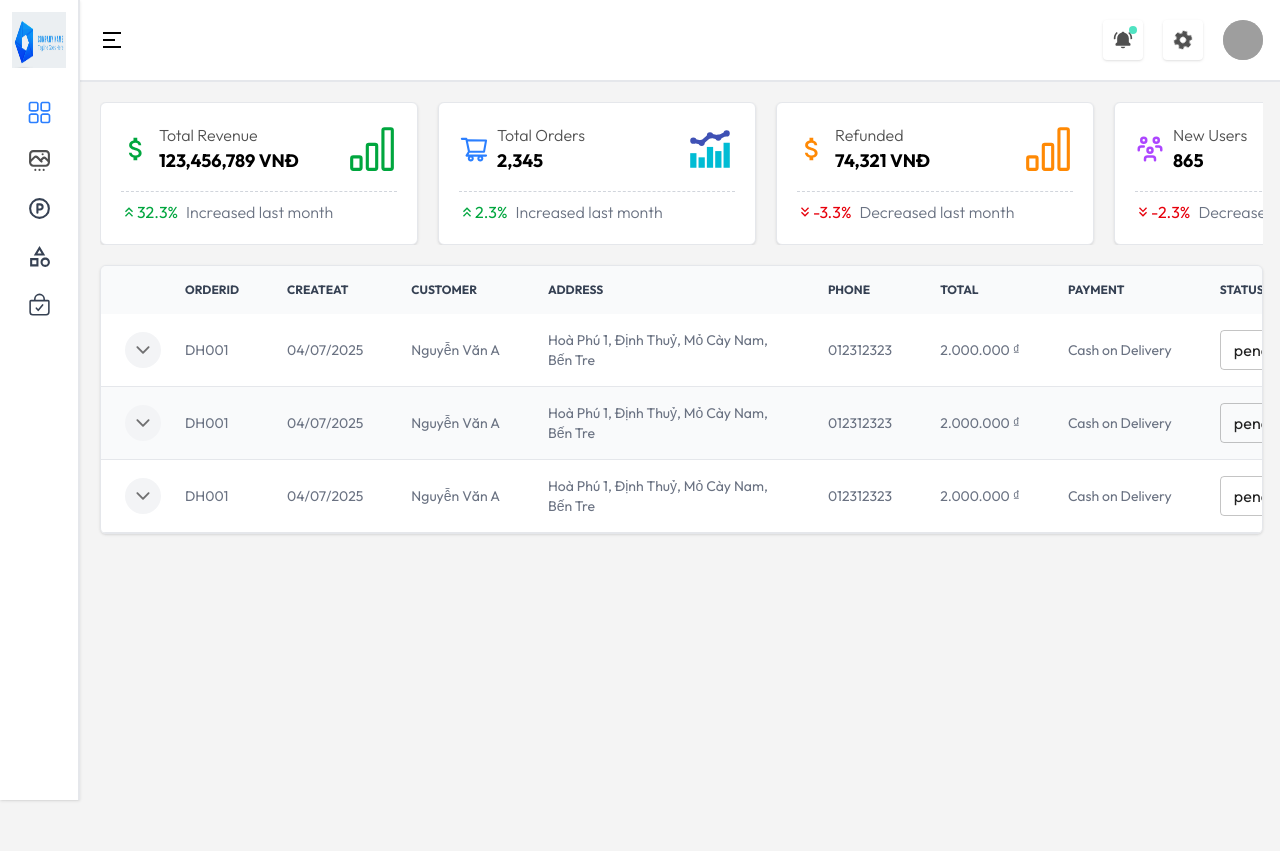
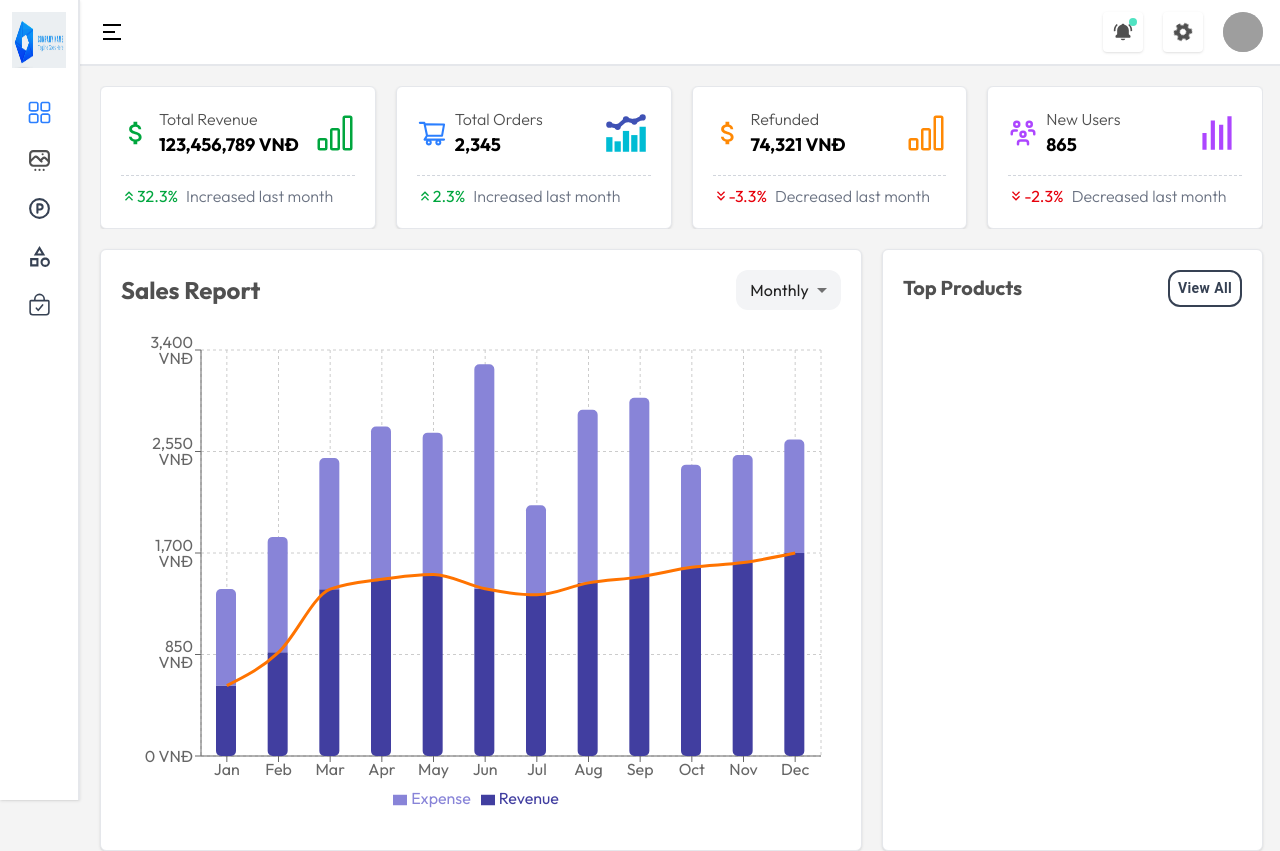
Before and after one commit to duyphan2501/mern-ecommerce-electronic-devices, a React (Vite) app in the folder admin/: page / in a window 1280 px wide. Shown: the top 851 px of the page. Before the commit the page ends 800 px from the top, so only its background shows below. Built offline with nearby package versions, Linux system fonts and the light colour scheme; grey boxes are pictures that could not be loaded.

Commit message:
sales chart UI

```diff
--- a/admin/package.json
+++ b/admin/package.json
@@ -19,6 +19,7 @@
     "react-dom": "^19.1.0",
     "react-icons": "^5.5.0",
     "react-router-dom": "^7.6.3",
+    "recharts": "^3.0.2",
     "swiper": "^11.2.10",
     "tailwindcss": "^4.1.11"
   },
--- a/admin/src/Pages/Dashboard/index.jsx
+++ b/admin/src/Pages/Dashboard/index.jsx
@@ -1,11 +1,33 @@
+import { Button } from "@mui/material";
 import DashboardCardSlider from "../../components/DashboardSlider";
+import SalesChart from "../../components/SalesChart";
 import OrderTable from "../../components/OrderTable";
+import ViewAllButton from "../../components/ViewAllButton";
 
 const Dashboard = () => {
   return (
     <div className="p-5">
       <DashboardCardSlider />
-      <section className="mt-5">
+      <div className="flex gap-5 mt-5">
+        <div className="w-2/3 bg-white border border-gray-200 rounded-md p-5 shadow">
+          <SalesChart />
+        </div>
+        <div className="w-1/3 bg-white border border-gray-200 rounded-md p-5 shadow">
+          <div className="flex justify-between items-center">
+            <h3 className="font-bold text-xl">Top Products</h3>
+            <div className="">
+              <ViewAllButton link={"/"} />
+            </div>
+          </div>
+        </div>
+      </div>
+      <section className="mt-5 bg-white border border-gray-200 p-5 rounded-md">
+        <div className="flex justify-between items-center mb-5">
+          <h3 className="font-bold text-xl">Recent Orders</h3>
+          <div className="">
+            <ViewAllButton link={"/"} />
+          </div>
+        </div>
         <OrderTable />
       </section>
     </div>
--- a/admin/src/components/DashboardSlider/index.jsx
+++ b/admin/src/components/DashboardSlider/index.jsx
@@ -20,7 +20,7 @@ const DashboardCardSlider = () => {
           500: { slidesPerView: 1.5 },
           670: { slidesPerView: 2.5 },
           1024: { slidesPerView: 3 },
-          1280: { slidesPerView: 3.5 }
+          1280: { slidesPerView: 4 }
         }}
         navigation={true}
         modules={[Navigation]}
@@ -30,7 +30,7 @@ const DashboardCardSlider = () => {
             icon={<MdOutlineAttachMoney size={30} className="text-green-600" />}
             label="Total Revenue"
             price={123456789}
-            chartIcon={<BsBarChart size={50} className="text-green-600" />}
+            chartIcon={<BsBarChart size={40} className="text-green-600" />}
             gapLastmonth={32.3}
           />
         </SwiperSlide>
@@ -52,7 +52,7 @@ const DashboardCardSlider = () => {
             }
             label="Refunded"
             price={74321}
-            chartIcon={<BsBarChart size={50} className="text-orange-400" />}
+            chartIcon={<BsBarChart size={40} className="text-orange-400" />}
             gapLastmonth={-3.3}
           />
         </SwiperSlide>
--- a/admin/src/components/Header/index.jsx
+++ b/admin/src/components/Header/index.jsx
@@ -21,10 +21,10 @@ const Header = () => {
     setAnchorEl(null);
   };
 
-  const {isOpenSidebar, handleClickSidebar} = useContext(MyContext)
+  const { handleClickSidebar} = useContext(MyContext)
 
   return (
-    <header className={` py-5 bg-white border-b-2 border-gray-200`}>
+    <header className={`sticky top-0 z-100 py-3 bg-white border-b-2 border-gray-200`}>
       <div className="pl-3 pr-5 flex justify-between items-center">
         <IconButton onClick={handleClickSidebar}>
           <RiMenu2Fill className="text-black" />
@@ -86,6 +86,7 @@ const Header = () => {
             }}
             transformOrigin={{ horizontal: "right", vertical: "top" }}
             anchorOrigin={{ horizontal: "right", vertical: "bottom" }}
+            transitionDuration={10}
           >
             <MenuItem onClick={handleClose}>
               <Avatar /> Profile
--- /dev/null
+++ b/admin/src/components/MySelect.jsx
@@ -0,0 +1,41 @@
+import { MenuItem, Select } from "@mui/material";
+import { useState } from "react";
+
+const MySelect = ({ selectItems }) => {
+  const [value, setValue] = useState(selectItems[0]);
+  const handleChange = (e) => {
+    setValue(e.target.value);
+  };
+  return (
+    <Select
+      size="small"
+      value={value}
+      onChange={handleChange}
+      className="!rounded-xl !bg-gray-100"
+      sx={{
+        fontFamily: "Outfit, sans-serif",
+        ".MuiOutlinedInput-notchedOutline": {
+          border: "none",
+        },
+        "&:hover .MuiOutlinedInput-notchedOutline": {
+          border: "none",
+        },
+        "&.Mui-focused .MuiOutlinedInput-notchedOutline": {
+      border: "2px solid #3b82f6",
+    },
+      }}
+    >
+      {selectItems.map((item) => (
+        <MenuItem
+          value={item}
+          key={item}
+          sx={{ fontFamily: "Outfit, sans-serif"}}
+        >
+          {item}
+        </MenuItem>
+      ))}
+    </Select>
+  );
+};
+
+export default MySelect;
--- a/admin/src/components/OrderTable/OrderItem.jsx
+++ b/admin/src/components/OrderTable/OrderItem.jsx
@@ -28,14 +28,14 @@ const OrderItem = ({ order, openViewDetail, isViewDetail }) => {
           />
         </IconButton>
       </td>
-      <td className="px-6 py-4">{order.id}</td>
-      <td className="px-6 py-4">{formatDate(order.date)}</td>
-      <td className="px-6 py-4">{order.customer}</td>
-      <td className="px-6 py-4 !min-w-[280px] !text-wrap">{order.address}</td>
-      <td className="px-6 py-4">{order.phone}</td>
-      <td className="px-6 py-4">{formatMoney(order.total)}</td>
-      <td className="px-6 py-4">{order.payment}</td>
-      <td className="px-6 py-4">
+      <td className="px-4 py-4">{order.id}</td>
+      <td className="px-4 py-4">{formatDate(order.date)}</td>
+      <td className="px-4 py-4">{order.customer}</td>
+      <td className="px-4 py-4 !min-w-[230px] !text-wrap">{order.address}</td>
+      <td className="px-4 py-4">{order.phone}</td>
+      <td className="px-4 py-4">{formatMoney(order.total)}</td>
+      <td className="px-4 py-4">{order.payment}</td>
+      <td className="px-4 py-4">
         <FormControl fullWidth>
           <Select
             id="demo-simple-select"
--- a/admin/src/components/OrderTable/index.jsx
+++ b/admin/src/components/OrderTable/index.jsx
@@ -101,17 +101,17 @@ const OrderTable = () => {
   return (
     <div className=" overflow-x-auto shadow rounded-md border border-gray-200 z-0">
       <table className="w-full text-sm text-left rtl:text-right text-gray-500 dark:text-gray-400 whitespace-nowrap">
-        <thead className="text-xs text-gray-700 uppercase bg-gray-50 dark:bg-gray-700 dark:text-gray-400">
+        <thead className="text-xs text-gray-700 uppercase bg-gray-100 dark:bg-gray-700 dark:text-gray-400">
           <tr>
-            <th className="pl-6 py-4 text-center"></th>
-            <th className="px-6 py-4">OrderId</th>
-            <th className="px-6 py-4">CreateAt</th>
-            <th className="px-6 py-4">Customer</th>
-            <th className="px-6 py-4">Address</th>
-            <th className="px-6 py-4">Phone</th>
-            <th className="px-6 py-4">Total</th>
-            <th className="px-6 py-4">Payment</th>
-            <th className="px-6 py-4">Status</th>
+            <th className="pl-4 py-4 text-center"></th>
+            <th className="px-4 py-4">OrderId</th>
+            <th className="px-4 py-4">CreateAt</th>
+            <th className="px-4 py-4">Customer</th>
+            <th className="px-4 py-4">Address</th>
+            <th className="px-4 py-4">Phone</th>
+            <th className="px-4 py-4">Total</th>
+            <th className="px-4 py-4">Payment</th>
+            <th className="px-4 py-4">Status</th>
           </tr>
         </thead>
         <tbody>
--- /dev/null
+++ b/admin/src/components/SalesChart/CustomTooptip.jsx
@@ -0,0 +1,52 @@
+import { LuArrowUpRight, LuArrowDownRight, LuMinus } from "react-icons/lu";
+
+const CustomTooltip = ({ active, payload, label }) => {
+  if (active && payload && payload.length) {
+    const revenueItem = payload.find((item) => item.dataKey === "Revenue");
+    const expenseItem = payload.find((item) => item.dataKey === "Expense");
+
+    const revenue = revenueItem?.value || 0;
+    const expense = expenseItem?.value || 0;
+    const profit = revenue - expense;
+
+    // Xác định trạng thái lãi/lỗ
+    const profitLabel =
+      profit > 0
+        ? { text: "Profit", color: "text-green-600", Icon: LuArrowUpRight }
+        : profit < 0
+        ? { text: "Loss", color: "text-red-600", Icon: LuArrowDownRight }
+        : { text: "Break Even", color: "text-gray-500", Icon: LuMinus };
+
+    return (
+      <div className="bg-white rounded-md shadow border border-gray-200 pb-2">
+        <p className="bg-gray-100 px-2 py-1 rounded-t-md text-center">
+          <strong>{label}</strong>
+        </p>
+
+        {payload
+          .filter((item) => item.dataKey !== "Revenue_line")
+          .map((item, index) => (
+            <p
+              key={index}
+              style={{ color: item.color }}
+              className="px-2 flex items-center gap-2"
+            >
+              <div
+                className="size-2 rounded-full"
+                style={{ backgroundColor: item.color }}
+              ></div>
+              {item.name}: {item.value.toLocaleString()}
+            </p>
+          ))}
+
+        <p className={`px-2 flex items-center gap-1 ${profitLabel.color}`}>
+          <profitLabel.Icon size={16} />
+          {profitLabel.text}: {profit.toLocaleString()}
+        </p>
+      </div>
+    );
+  }
+  return null;
+};
+
+export default CustomTooltip;
--- /dev/null
+++ b/admin/src/components/SalesChart/index.jsx
@@ -0,0 +1,84 @@
+import React, { PureComponent } from "react";
+import {
+  ComposedChart,
+  Line,
+  Bar,
+  XAxis,
+  YAxis,
+  CartesianGrid,
+  Tooltip,
+  Legend,
+  ResponsiveContainer,
+} from "recharts";
+import MySelect from "../MySelect";
+import CustomTooltip from "./CustomTooptip";
+
+const data = [
+  { name: "Jan", Revenue: 590, Expense: 809, amt: 1400 },
+  { name: "Feb", Revenue: 868, Expense: 967, amt: 1506 },
+  { name: "Mar", Revenue: 1397, Expense: 1098, amt: 989 },
+  { name: "Apr", Revenue: 1480, Expense: 1280, amt: 1228 },
+  { name: "May", Revenue: 1520, Expense: 1188, amt: 1100 },
+  { name: "Jun", Revenue: 1400, Expense: 1880, amt: 1700 },
+  { name: "Jul", Revenue: 1350, Expense: 750, amt: 1600 },
+  { name: "Aug", Revenue: 1450, Expense: 1450, amt: 1750 },
+  { name: "Sep", Revenue: 1500, Expense: 1500, amt: 1680 },
+  { name: "Oct", Revenue: 1580, Expense: 860, amt: 1720 },
+  { name: "Nov", Revenue: 1620, Expense: 900, amt: 1800 },
+  { name: "Dec", Revenue: 1700, Expense: 950, amt: 1900 },
+];
+
+const processedData = data.map((item) => ({
+  ...item,
+  Revenue_line: item.Revenue,
+}));
+
+const chartOptions = ["Monthly", "Weekly", "Annually"];
+
+export default class Example extends PureComponent {
+  render() {
+    return (
+      <>
+        <div className="flex justify-between items-center mb-5">
+          <h2 className="font-bold text-2xl">Sales Report</h2>
+          <div className="">
+            <MySelect selectItems={chartOptions} />
+          </div>
+        </div>
+        <ResponsiveContainer width="100%" height={500}>
+          <ComposedChart
+            data={processedData}
+            margin={{ top: 20, right: 20, bottom: 20, left: 20 }}
+          >
+            <CartesianGrid strokeDasharray="3 3" />
+            <XAxis dataKey="name" />
+            <YAxis tickFormatter={(value) => `${value.toLocaleString()} VNĐ`} />
+           <Tooltip content={<CustomTooltip />} />
+            <Legend />
+            <Bar
+              dataKey="Revenue"
+              stackId="a"
+              barSize={20}
+              radius={[0, 0, 5, 5]}
+              fill="#413ea0"
+            />
+            <Bar
+              dataKey="Expense"
+              stackId="a"
+              fill="#8884d8"
+              radius={[5, 5, 0, 0]}
+            />
+            <Line
+              type="monotone"
+              dataKey="Revenue_line"
+              stroke="#ff7300"
+              dot={false}
+              strokeWidth={3}
+              legendType="none" // (tuỳ chọn) ẩn trong chú thích
+            />
+          </ComposedChart>
+        </ResponsiveContainer>
+      </>
+    );
+  }
+}
--- /dev/null
+++ b/admin/src/components/ViewAllButton.jsx
@@ -0,0 +1,12 @@
+import { Button } from "@mui/material";
+import {Link} from "react-router-dom"
+
+const ViewAllButton = ({ link }) => {
+  return (
+    <Button component={Link} to={link} className="!text-gray-700 !capitalize !rounded-xl !py-1 hover:!text-blue-600 !font-semibold !border-2 hover:!border-blue-600">
+      View All
+    </Button>
+  );
+};
+
+export default ViewAllButton;
```
Also changed, not shown: 1 other file (tests, documents, lock files or other folders).
